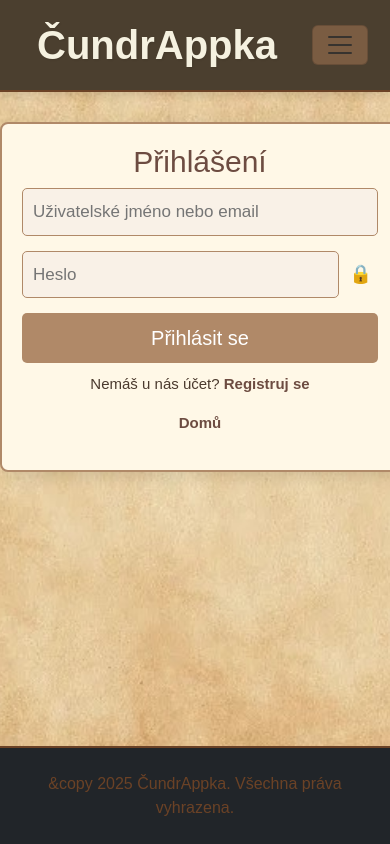
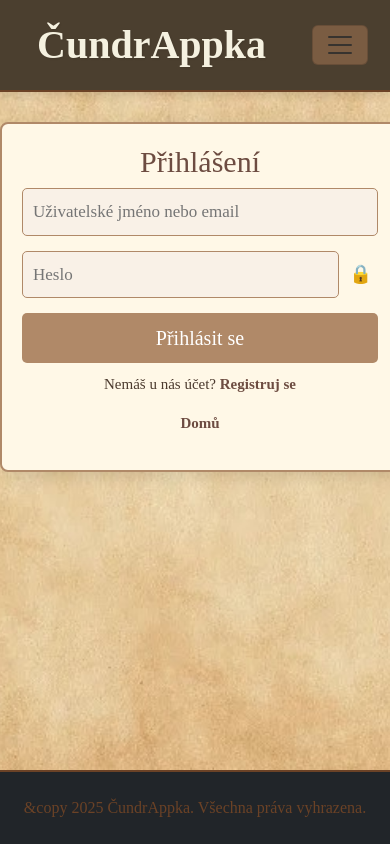
Before and after one commit to sabcajavurkova/CundrAppka-deployment, a React (Create React App) app in the folder client/: page /prihlaseni in a window 390 px wide. Built offline with nearby package versions, Linux system fonts and the light colour scheme; no server answers.

Commit message:
Update App.css

```diff
--- a/client/src/styles/App.css
+++ b/client/src/styles/App.css
@@ -2,7 +2,7 @@
   display: flex;
   flex-direction: column;
   min-height: 100vh;
-  font-family: 'Dancing Script', 'Arial', sans-serif;
+  font-family: 'Dancing Script', cursive;
 }
 
 body {
@@ -156,3 +156,10 @@ footer {
 * {
   box-sizing: border-box;
 }
+
+/* For Mobile, fallback to vintage-style non-cursive font */
+@media (max-width: 768px) {
+  .page-wrapper {
+    font-family: 'Merriweather', serif; /* You can choose any vintage font here */
+  }
+}
```
